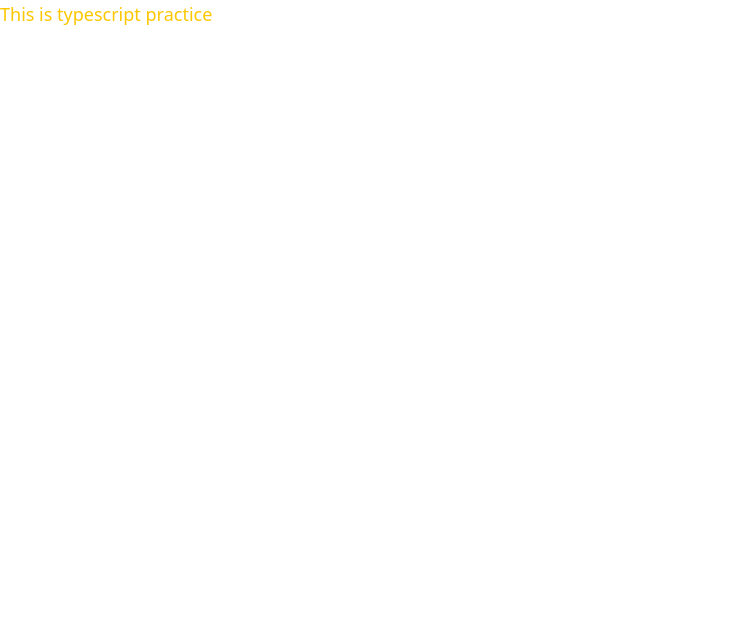
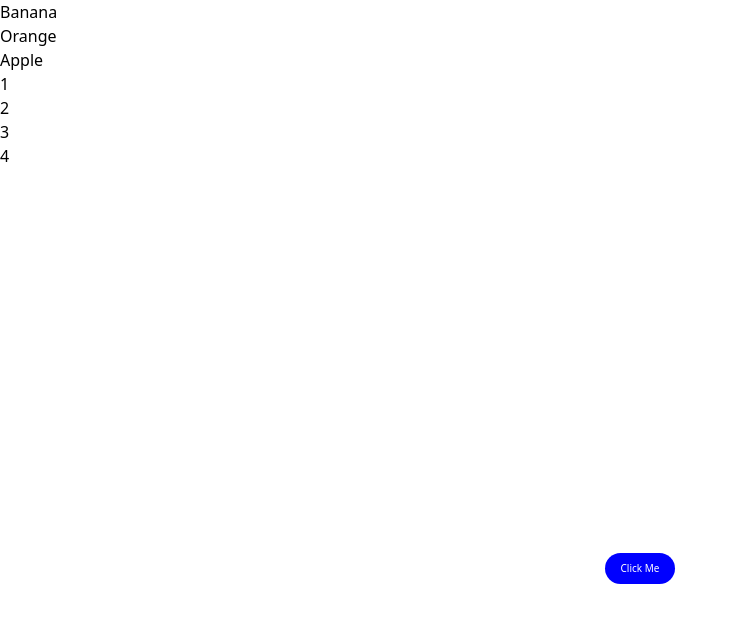
Before and after one commit to paedDev/Hospital-Management-System, a React app in the folder frontend/: page / in a window 1280 px wide. Shown: the top 622 px of the page, without its empty margins (0-738 px from the left). Built offline with nearby package versions, Linux system fonts and the light colour scheme; the HTML template or start-up script is replaced by a standard one.

Commit message:
learned some of the basics in typescript

```diff
--- a/frontend/src/App.tsx
+++ b/frontend/src/App.tsx
@@ -1,6 +1,13 @@
+import Arrays from "./components/Arrays.tsx";
+import Button from "./components/Button.tsx";
+import Index from "./components/index.tsx";
 const App = () => {
   return (
-    <div className="text-lg text-yellow-400 ">This is typescript practice</div>
+    <div className=" ">
+      <Arrays />
+      <Index />
+      <Button backgroundColor="blue" fontSize={10} />
+    </div>
   );
 };
 
--- /dev/null
+++ b/frontend/src/components/Arrays.tsx
@@ -0,0 +1,21 @@
+import React from "react";
+
+let numbers: number[] = [1, 2, 3, 4];
+const fruits: string[] = ["Banana", "Orange", "Apple", "Mango"];
+fruits.pop();
+const Arrays = () => {
+  return (
+    <div>
+      <div>
+        {fruits.map((item, index) => (
+          <div key={index}>{item}</div>
+        ))}
+      </div>
+      {numbers.map((num, index) => (
+        <div key={index}>{num}</div>
+      ))}
+    </div>
+  );
+};
+
+export default Arrays;
--- /dev/null
+++ b/frontend/src/components/Button.tsx
@@ -0,0 +1,34 @@
+import { useState } from "react";
+
+type ButtonProps = {
+  backgroundColor: string;
+  fontSize: number;
+};
+
+const Button = ({ backgroundColor, fontSize }: ButtonProps) => {
+  const [style, setStyle] = useState({ backgroundColor, fontSize });
+  const [bgColor, setBgColor] = useState("white");
+  const changeStyle = () => {
+    setStyle({
+      backgroundColor: "#14b8a6",
+      fontSize: style.fontSize + 4,
+    });
+    setBgColor("red");
+  };
+  return (
+    <div
+      className="min-h-screen w-full flex items-center justify-center"
+      style={{ backgroundColor: bgColor }}
+    >
+      <button
+        className={`px-4 py-2 text-white rounded-full bg-blue-500`}
+        style={style}
+        onClick={changeStyle}
+      >
+        Click Me
+      </button>
+    </div>
+  );
+};
+
+export default Button;
--- /dev/null
+++ b/frontend/src/components/index.tsx
@@ -0,0 +1,14 @@
+let sales: number = 1234568;
+let is_published: boolean = true;
+let course: string = "Typescript";
+let level;
+level = true;
+
+function render(document: any) {
+  console.log(document);
+}
+const Index = () => {
+  return <div></div>;
+};
+
+export default Index;
```
